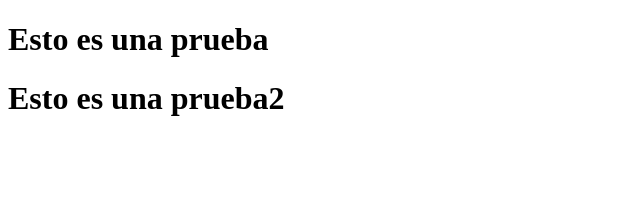
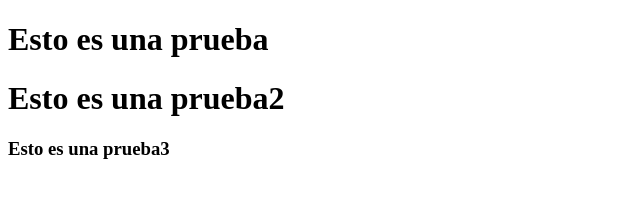
Before and after one commit to anadgl/DemoJS, a plain HTML site: page index.html in a window 1280 px wide. Shown: the whole page, without its empty margins (0-640 px from the left). Drawn offline with Linux system fonts and the light colour scheme.

Commit message:
Añadido h3

```diff
--- a/index.html
+++ b/index.html
@@ -9,5 +9,6 @@
 <body>
     <h1>Esto es una prueba</h1>
     <h1>Esto es una prueba2</h1>
+    <h3>Esto es una prueba3</h3>
 </body>
 </html>
```
